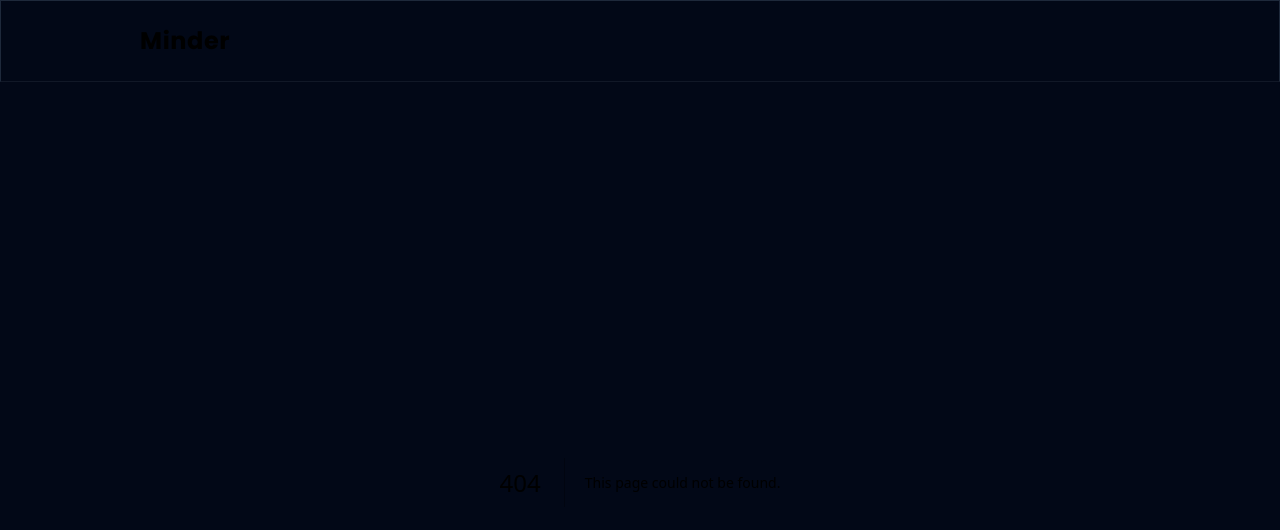
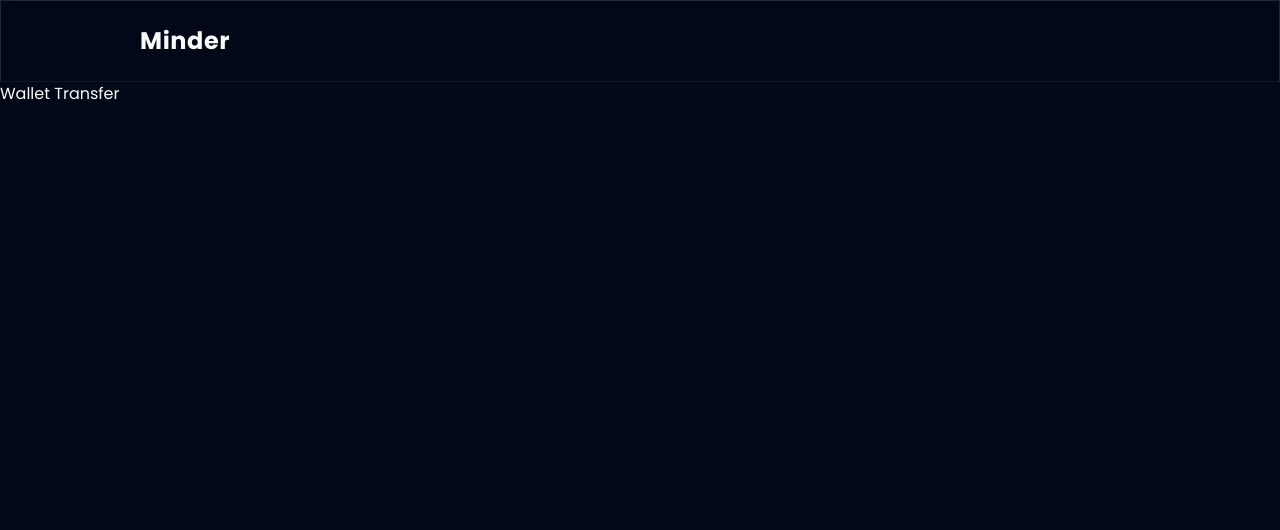
Before and after one commit to michaelcanonizado/minder, a Next.js app: page /wallet/transfer in a window 1280 px wide. Before the commit this address had no page. Shown: the top 530 px of the page. Built offline with nearby package versions, Linux system fonts and the light colour scheme.

Commit message:
chore: initialize /wallet/transfer page.tsx

```diff
--- /dev/null
+++ b/src/app/(user)/wallet/transfer/page.tsx
@@ -0,0 +1,7 @@
+import React from 'react';
+
+const WalletTransfer = () => {
+  return <div>Wallet Transfer</div>;
+};
+
+export default WalletTransfer;
```
